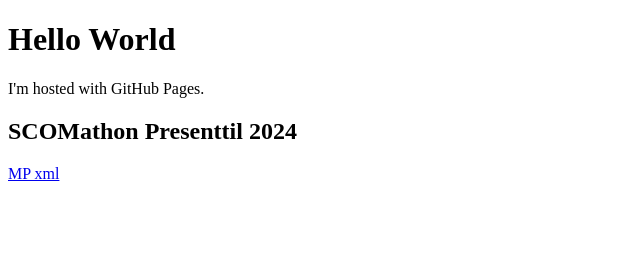
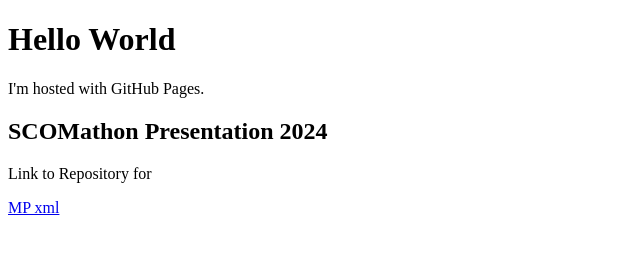
Before and after one commit to dsmith14w/dsmith14w.github.io, a plain HTML site: page index.html in a window 1280 px wide. Shown: the whole page, without its empty margins (0-640 px from the left). Drawn offline with Linux system fonts and the light colour scheme.

Commit message:
Update index.html

```diff
--- a/index.html
+++ b/index.html
@@ -3,7 +3,8 @@
 <body>
 <h1>Hello World</h1>
 <p>I'm hosted with GitHub Pages.</p>
- <h2>SCOMathon Presenttil 2024</h2>
+ <h2>SCOMathon Presentation 2024</h2>
+ <p>Link to Repository for <a href="https://github.com/dsmith14w/VeeamBackupMP" target="_blank"></a></p>
   <a href="https://github.com/dsmith14w/VeeamBackupMP/blob/main/Custom.Veeam.Backups.xml" target="_blank">MP xml</a>
 </body>
 </html>
```
